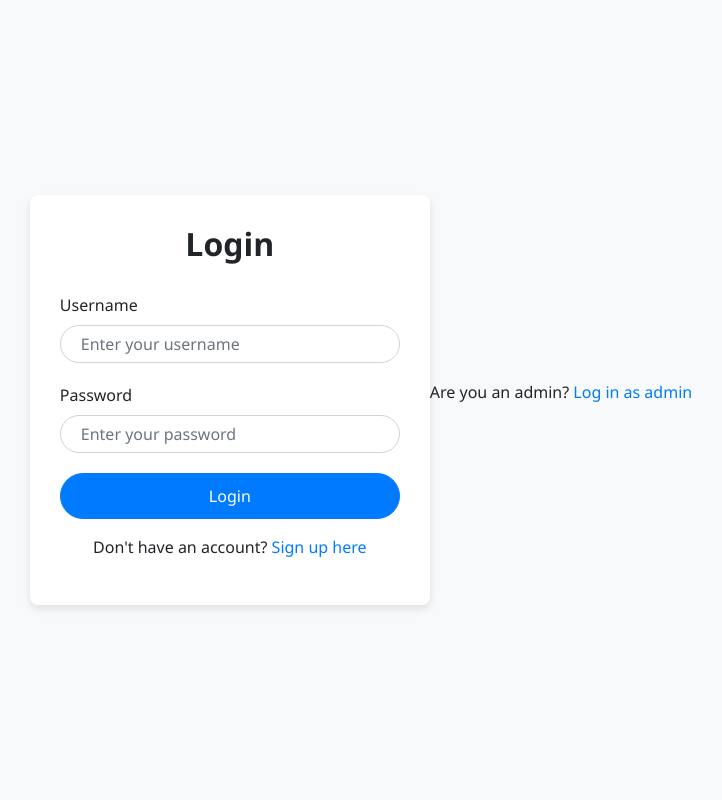
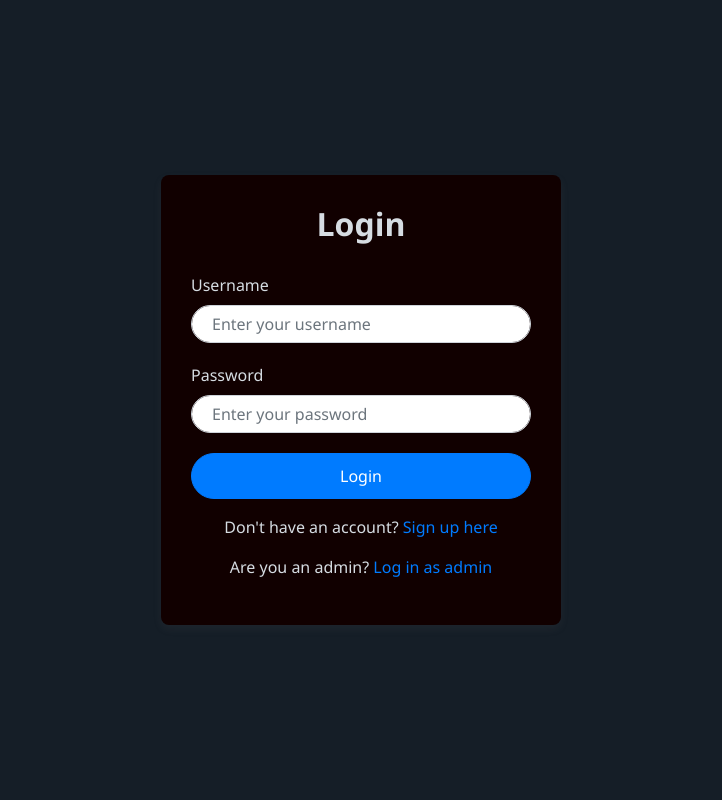
Before and after one commit to AksharaPalanichamy/pythonMesanger, a Django app: page /login/ in a window 1280 px wide. Shown: the whole page, without its empty margins (279-1001 px from the left). Run offline with Django 5.2, Linux system fonts and the light colour scheme; some libraries are stand-ins or nearby versions.

Commit message:
design change

```diff
--- a/project/app/templates/registration/login.html
+++ b/project/app/templates/registration/login.html
@@ -10,8 +10,9 @@
 
     <style>
         body {
-            background-color: #f8f9fa;
+            background-color: #151e27;
             font-family: 'Segoe UI', Tahoma, Geneva, Verdana, sans-serif;
+            color: #d6dce2;
         }
         .login-container {
             min-height: 100vh;
@@ -20,9 +21,9 @@
             align-items: center;
         }
         .login-box {
-            background-color: white;
+            background-color: rgb(17, 0, 0);
             border-radius: 8px;
-            box-shadow: 0 4px 8px rgba(0, 0, 0, 0.1);
+            box-shadow: 0 4px 8px rgba(115, 110, 110, 0.1);
             padding: 30px;
             max-width: 400px;
             width: 100%;
@@ -99,10 +100,10 @@
         <!-- Signup option -->
         <div class="login-footer mt-3">
             <p>Don't have an account? <a href="{% url 'register' %}">Sign up here</a></p>
+        <!-- </div>
+        <div class="admin-login"> -->
+            <p>Are you an admin? <a href="{% url 'admin:login' %}">Log in as admin</a></p>
         </div>
-    </div>
-    <div class="admin-login">
-        <p>Are you an admin? <a href="{% url 'admin:login' %}">Log in as admin</a></p>
     </div>
 </div>
 
```
Also changed, not shown: project/app/templates/chatbox.html (+13 -8 lines).
